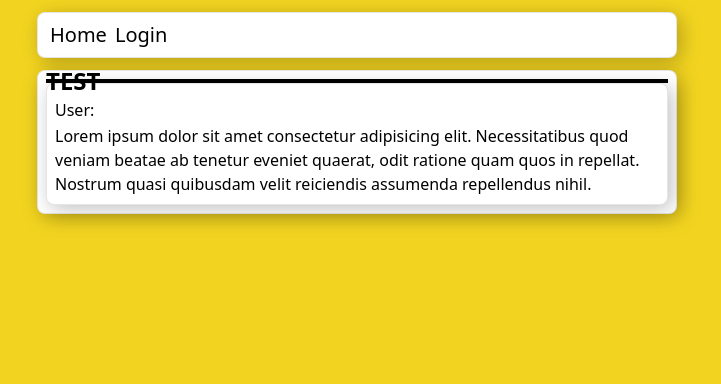
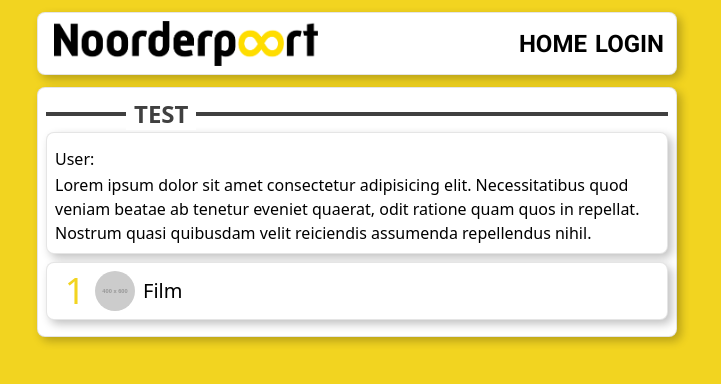
Before and after one commit to Robert06429/scrum3, a React (Vite) app: page / in a window 1280 px wide. Shown: the top 384 px of the page, without its empty margins (283-1004 px from the left). Built offline with nearby package versions, Linux system fonts and the light colour scheme; the HTML template or start-up script is replaced by a standard one; a web font is replaced by a local one.

Commit message:
added login

```diff
--- a/src/App.css
+++ b/src/App.css
@@ -1,8 +1,10 @@
 @import Url("https://www.nerdfonts.com/assets/css/webfont.css");
+@import url("https://fonts.googleapis.com/css2?family=Roboto:ital,wght@0,100..900;1,100..900&display=swap");
 @import "tailwindcss";
 
 @theme {
     --font-icons: "./assets/fonts/UbuntuNerdFont-Regular.ttf";
     --color-np: #f2d420;
-    --shadow-np: 4px 4px 20px #0000003f;
+    --shadow-np: 4px 4px 10px #0000003f;
+    --font-roboto: "roboto";
 }
--- a/src/components/Heading.jsx
+++ b/src/components/Heading.jsx
@@ -1,8 +1,10 @@
 export default function Heading({ title }) {
     return (
         <>
-            <h2 className="h-[4px] bg-black relative w-full">
-                <span className="absolute text-2xl uppercase top-[-14.5px] font-bold">{title}</span>
+            <h2 className="h-[4px] bg-black/75 relative my-4 w-full">
+                <span className="absolute text-2xl text-black/75 uppercase left-[5rem] px-2 top-[-14.5px] bg-white font-bold">
+                    {title}
+                </span>
             </h2>
         </>
     );
--- /dev/null
+++ b/src/components/ListItem.jsx
@@ -0,0 +1,11 @@
+export default function ListItem({ place, item, img }) {
+    return (
+        <div className="bg-white border border-black/10 rounded-lg shadow-np flex flex-row p-2 my-2 items-center">
+            <p className="text-4xl px-2 w-10 text-center text-np">{place}</p>
+            <div>
+                <img className="rounded-full w-10 object-cover aspect-square" src={img} alt={`foto van ${item}`} />
+            </div>
+            <p className="px-2 text-xl">{item}</p>
+        </div>
+    );
+}
--- a/src/components/Nav.jsx
+++ b/src/components/Nav.jsx
@@ -1,13 +1,19 @@
 import { Link } from "react-router-dom";
+import Noorderpoort from "./../assets/noorderpoort.png";
 export default function Nav() {
     return (
-        <nav className="bg-white border border-black/10 rounded-lg shadow-np p-2 text-xl">
-            <Link className="mx-1" to="/">
-                Home
-            </Link>
-            <Link className="mx-1" to="/login">
-                Login
-            </Link>
+        <nav className="bg-white border border-black/10 rounded-lg shadow-np p-2 text-xl flex items-center justify-between flex-row">
+            <a href="/">
+                <img className="w-70 px-2" src={Noorderpoort} alt="noorderpoort" />
+            </a>
+            <div className="text-2xl uppercase font-roboto font-bold">
+                <Link className="mx-1 font-roboto" to="/">
+                    Home
+                </Link>
+                <Link className="mx-1" to="/login">
+                    Login
+                </Link>
+            </div>
         </nav>
     );
 }
--- a/src/pages/HomePage.jsx
+++ b/src/pages/HomePage.jsx
@@ -1,6 +1,7 @@
 import Nav from "./../components/Nav.jsx";
 import Comment from "./../components/Comment.jsx";
 import Heading from "./../components/Heading.jsx";
+import ListItem from "./../components/ListItem.jsx";
 
 export default function HomePage() {
     return (
@@ -10,6 +11,7 @@ export default function HomePage() {
                 <div className="bg-white border border-black/10 shadow-np rounded-lg my-3 p-2">
                     <Heading title="Test"></Heading>
                     <Comment></Comment>
+                    <ListItem place={1} img="https://placehold.co/400x600" item="Film"></ListItem>
                 </div>
             </div>
         </>
--- a/src/pages/LoginPage.jsx
+++ b/src/pages/LoginPage.jsx
@@ -1,9 +1,40 @@
-import Nav from "./../components/Nav.jsx";
+import Noorderpoort from "./../assets/noorderpoort.png";
 export default function LoginPage() {
     return (
-        <>
-            <Nav></Nav>
-            <h1>Login</h1>
-        </>
+        <div className="h-dvh w-dvw flex justify-center items-center">
+            <img className="absolute top-4 left-4 w-80 grayscale contrast-200" src={Noorderpoort} alt="Logo" />
+            <div className="bg-white rounded-lg border border-black/10 shadow-np py-12 flex flex-col justify-center items-center w-[40rem]">
+                <h2 className="text-4xl text-center font-bold font-roboto">Welkom</h2>
+                <form className="flex flex-col items-center w-2/3" action="">
+                    <div className="relative my-4 w-full">
+                        <label className="absolute left-5 text-black/25 top-1 text-sm" for="email">
+                            <span className="font-icons">󰇮</span> E-mail
+                        </label>
+                        <input
+                            className="w-full outline-none bg-black/2 rounded-lg pt-5 p-1 px-4 border border-black/25"
+                            type="email"
+                            name="email"
+                            id="email"
+                        />
+                    </div>
+                    <div className="relative my-4 w-full">
+                        <label className="absolute left-5 text-black/25 top-1 text-sm" for="password">
+                            <span className="font-icons"></span> Wachtword
+                        </label>
+                        <input
+                            className="w-full outline-none bg-black/2 rounded-lg pt-5 p-1 px-4 border border-black/25"
+                            type="password"
+                            name="password"
+                            id="password"
+                        />
+                    </div>
+                    <input
+                        className="bg-np rounded-full font-bold font-roboto text-xl my-4 p-3 w-full"
+                        type="submit"
+                        value="Login"
+                    />
+                </form>
+            </div>
+        </div>
     );
 }
```
